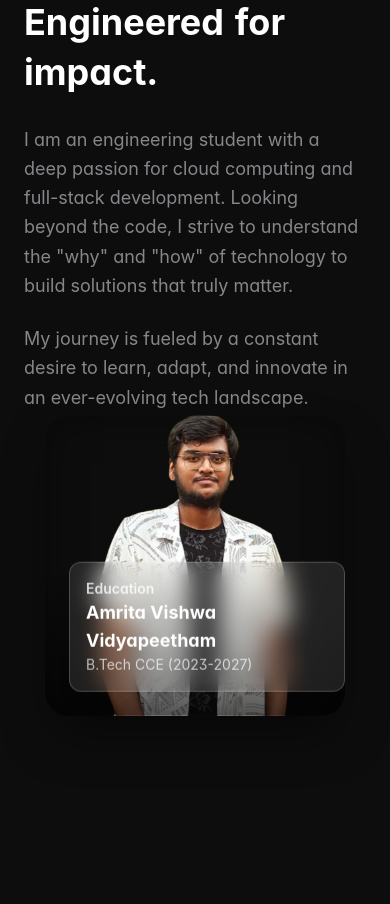
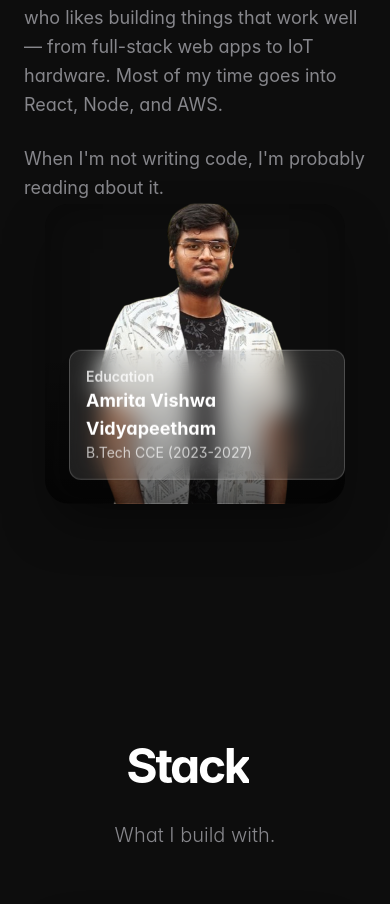
Before and after one commit to kavinbalaji2005/PortFolio, a React (Vite) app: page / in a window 390 px wide. Shown: the part 1085-1989 px from the top of the page. Built offline with nearby package versions, Linux system fonts and the light colour scheme.

Commit message:
feat: Update portfolio content, meta information, and simplify skill item animations.

```diff
--- a/src/components/About.jsx
+++ b/src/components/About.jsx
@@ -65,22 +65,20 @@ export default function About() {
           </ScrollReveal>
 
           <TextReveal
-            text="Driven by curiosity. Engineered for impact."
+            text="A bit about me."
             as="h3"
             className="text-4xl md:text-5xl lg:text-6xl font-bold text-white leading-tight"
             delay={0.2}
           />
 
           <ScrollReveal yOffset={0} className="text-lg md:text-xl text-text-secondary leading-relaxed max-w-xl">
-             I am an engineering student with a deep passion for cloud
-             computing and full-stack development. Looking beyond the code, I
-             strive to understand the "why" and "how" of technology to build
-             solutions that truly matter.
+             I'm an engineering student at Amrita who likes building things
+             that work well — from full-stack web apps to IoT hardware.
+             Most of my time goes into React, Node, and AWS.
           </ScrollReveal>
 
           <ScrollReveal yOffset={0} className="text-lg md:text-xl text-text-secondary leading-relaxed max-w-xl">
-             My journey is fueled by a constant desire to learn, adapt, and
-             innovate in an ever-evolving tech landscape.
+             When I'm not writing code, I'm probably reading about it.
           </ScrollReveal>
 
 
--- a/src/components/Certifications.jsx
+++ b/src/components/Certifications.jsx
@@ -40,7 +40,7 @@ export default function Certifications() {
           />
           <FadeIn delay={0.3}>
             <p className="text-text-secondary text-lg">
-              Validated expertise in industry standards.
+              Industry-recognized.
             </p>
           </FadeIn>
         </div>
--- a/src/components/Contact.jsx
+++ b/src/components/Contact.jsx
@@ -201,22 +201,9 @@ export default function Contact() {
 
                 <button
                   disabled={status === "loading"}
-                  className="group relative w-full bg-white text-black font-bold rounded-2xl py-4 flex items-center justify-center gap-2 hover:bg-gray-100 hover:shadow-glow-white active:scale-[0.98] transition-all disabled:opacity-50 disabled:cursor-not-allowed overflow-hidden"
+                  className="w-full bg-white text-black font-bold rounded-2xl py-4 flex items-center justify-center gap-2 hover:bg-gray-100 hover:shadow-glow-white active:scale-[0.98] transition-all disabled:opacity-50 disabled:cursor-not-allowed"
                 >
-                  {/* Idle shimmer */}
-                  {status === "idle" && (
-                    <span className="absolute inset-0 overflow-hidden rounded-2xl">
-                      <span
-                        className="absolute inset-0 bg-gradient-to-r from-transparent via-black/5 to-transparent"
-                        style={{
-                          animation: "shine-sweep 3s ease-in-out infinite",
-                        }}
-                      />
-                    </span>
-                  )}
-                  <span className="relative z-10 flex items-center gap-2">
-                    {getButtonContent()}
-                  </span>
+                  {getButtonContent()}
                 </button>
               </form>
             </div>
--- a/src/components/Hero.jsx
+++ b/src/components/Hero.jsx
@@ -16,32 +16,11 @@ export default function Hero() {
   const opacity = useTransform(scrollYProgress, [0, 0.6], [1, 0]);
   const scale = useTransform(scrollYProgress, [0, 1], [1, 0.9]);
 
-  // Floating 3D Element Parallax - Mimicking Bevel's product shots
-  const cardY = useTransform(scrollYProgress, [0, 1], [0, -150]);
-  const cardRotate = useTransform(scrollYProgress, [0, 1], [6, -6]);
-
-  // Background Ambience
-  const blobY = useTransform(scrollYProgress, [0, 1], [0, -50]);
-
   return (
     <div
       ref={ref}
       className="min-h-[100dvh] flex flex-col justify-center items-center bg-background px-6 relative overflow-hidden"
     >
-      {/* ── Floating 3D Glass Element (Bevel Style) ── */}
-      <motion.div
-        style={{ y: cardY, rotate: cardRotate, x: 200 }}
-        className="absolute right-[5%] top-[20%] w-64 h-80 hidden lg:block pointer-events-none z-0 opacity-40 grayscale-[50%]"
-      >
-        <div className="w-full h-full glass-panel rounded-[32px] relative overflow-hidden">
-
-           {/* Abstract UI lines */}
-           <div className="absolute top-8 left-8 right-8 h-2 bg-white/10 rounded-full" />
-           <div className="absolute top-14 left-8 right-16 h-2 bg-white/5 rounded-full" />
-           <div className="absolute top-24 left-8 right-8 bottom-8 border border-white/5 rounded-2xl" />
-        </div>
-      </motion.div>
-
       {/* ── Main Content ── */}
       <motion.div
         style={{ y, opacity, scale }}
--- a/src/components/Navigation.jsx
+++ b/src/components/Navigation.jsx
@@ -1,4 +1,4 @@
-import { useState, useEffect, useCallback } from "react";
+import { useState, useEffect, useCallback, useMemo } from "react";
 import { motion, AnimatePresence } from "framer-motion";
 import { Menu, X } from "lucide-react";
 import { useScroll } from "./ScrollContext";
@@ -113,7 +113,7 @@ const Navigation = () => {
                 onClick={() => handleNavClick("home")}
                 className="flex items-center hover:opacity-80 transition-opacity"
               >
-                <img src="/logo.png" alt="Logo" className="h-8 w-auto grayscale opacity-80" />
+                <img src="/logo.png" alt="Logo" className="h-8 w-auto" />
               </button>
 
               {/* Desktop Nav Links */}
--- a/src/components/Projects.jsx
+++ b/src/components/Projects.jsx
@@ -59,7 +59,7 @@ export default function Projects() {
            />
            <FadeIn delay={0.2}>
              <p className="text-text-secondary text-xl mt-4 max-w-xl">
-               A showcase of technical depth and product thinking.
+               Things I've built.
              </p>
            </FadeIn>
         </div>
--- a/src/components/Skills.jsx
+++ b/src/components/Skills.jsx
@@ -45,13 +45,13 @@ export default function Skills() {
       <div className="max-w-7xl w-full z-10 flex flex-col gap-10">
         <div className="text-center space-y-6">
           <TextReveal
-            text="Technical Arsenal"
+            text="Stack"
             as="h2"
             className="text-5xl md:text-7xl font-bold text-white tracking-tighter justify-center"
           />
           <FadeIn delay={0.2}>
             <p className="text-text-secondary text-xl max-w-2xl mx-auto font-light">
-              A curated stack of technologies I use to build scalable, high-performance applications.
+              What I build with.
             </p>
           </FadeIn>
         </div>
@@ -133,21 +133,11 @@ function SkillItem({ name, icon: Icon, delay }) {
   const color = brandColors[name] || "#ffffff";
 
   return (
-    <motion.div
-      className="group/item flex items-center gap-3 p-3 rounded-xl bg-white/5 border border-white/5 hover:bg-white/10 hover:border-white/10 transition-all cursor-default"
-      initial={{ y: 0 }}
-      animate={{ y: [-2, 2, -2] }}
-      transition={{
-        duration: 4,
-        repeat: Infinity,
-        ease: "easeInOut",
-        delay: Math.random() * 2 // Random delay for "breathing" effect
-      }}
-      whileHover={{ scale: 1.05, y: -5, transition: { duration: 0.2 } }}
+    <div
+      className="group/item flex items-center gap-3 p-3 rounded-xl bg-white/5 border border-white/5 hover:bg-white/10 hover:border-white/10 transition-all cursor-default hover:scale-105 hover:-translate-y-1 duration-200"
     >
       <div
         className="text-2xl text-text-secondary group-hover/item:scale-110 transition-transform duration-300"
-        style={{ color: "var(--icon-color)" }}
       >
         <span className="group-hover/item:text-[var(--brand-color)] transition-colors" style={{ "--brand-color": color }}>
           <Icon />
@@ -156,6 +146,6 @@ function SkillItem({ name, icon: Icon, delay }) {
       <span className="text-sm font-medium text-text-secondary group-hover/item:text-white transition-colors">
         {name}
       </span>
-    </motion.div>
+    </div>
   );
 }
```
Also changed, not shown: 10 other files (tests, documents, lock files or other folders).
